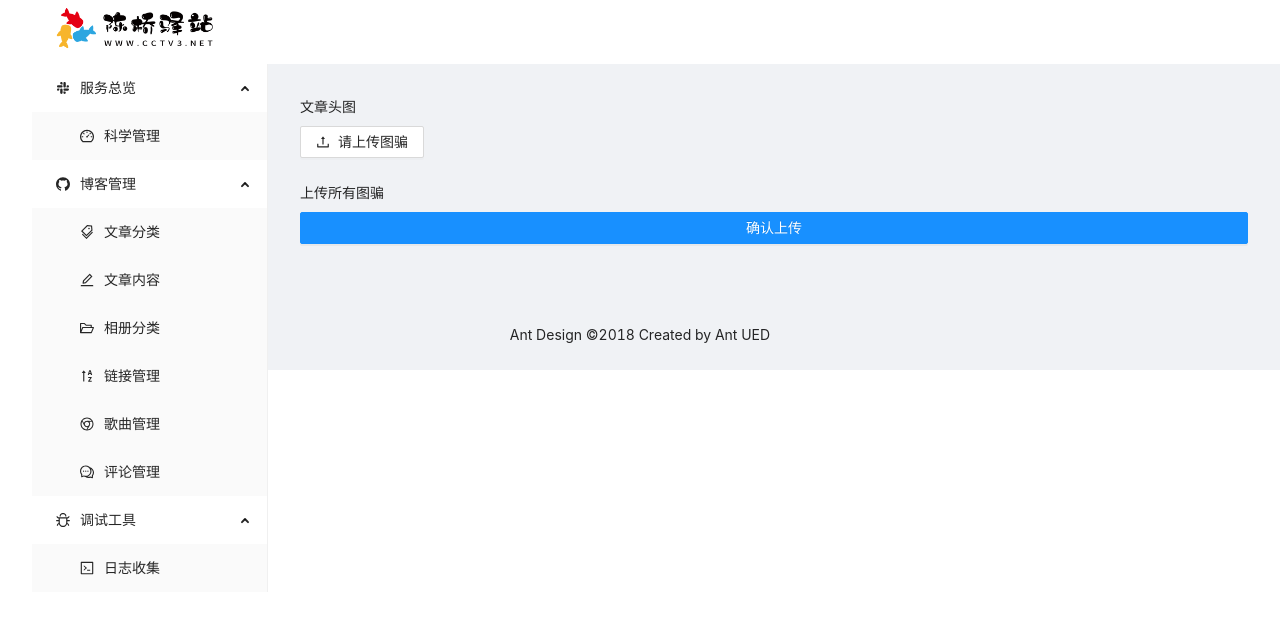
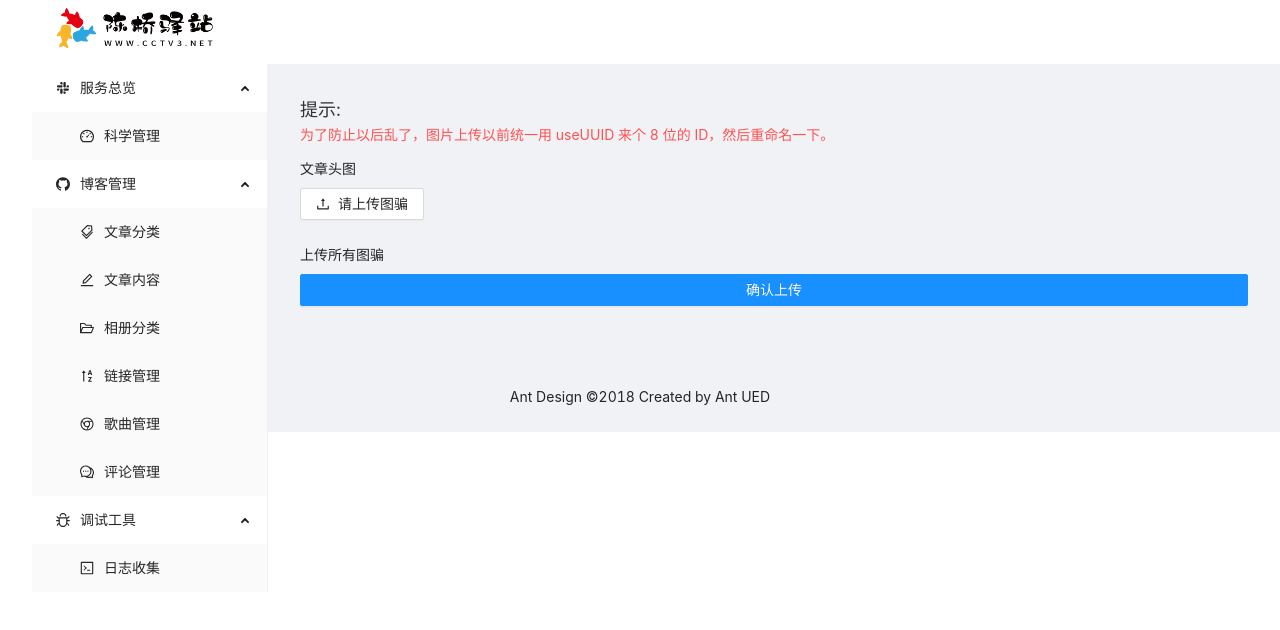
Before and after one commit to ChenqiaoStation/net.cctv3.iint, a Next.js app: page /typecho/uploadPictures in a window 1280 px wide. Shown: the top 630 px of the page. Built offline with nearby package versions, Linux system fonts and the light colour scheme.

Commit message:
🆕 新增上传照骗的时候重命名的提示

```diff
--- a/pages/typecho/uploadPictures.tsx
+++ b/pages/typecho/uploadPictures.tsx
@@ -20,6 +20,12 @@ const WriteArticle: React.FC<UploadPicturesProps> = (props) => {
   return (
     <Frameweork>
       <Form className={styles.views} layout={"vertical"}>
+        <div style={{ fontSize: 18, color: "#333" }}>提示: </div>
+        <div style={{ color: "#ff5252" }}>
+          为了防止以后乱了，图片上传以前统一用 useUUID 来个 8 位的
+          ID，然后重命名一下。
+        </div>
+        <div style={{ height: 12 }} />
         <Form.Item label="文章头图">
           <Upload
             action={`${Host4Springboot}/fileUploader.action`}
```
